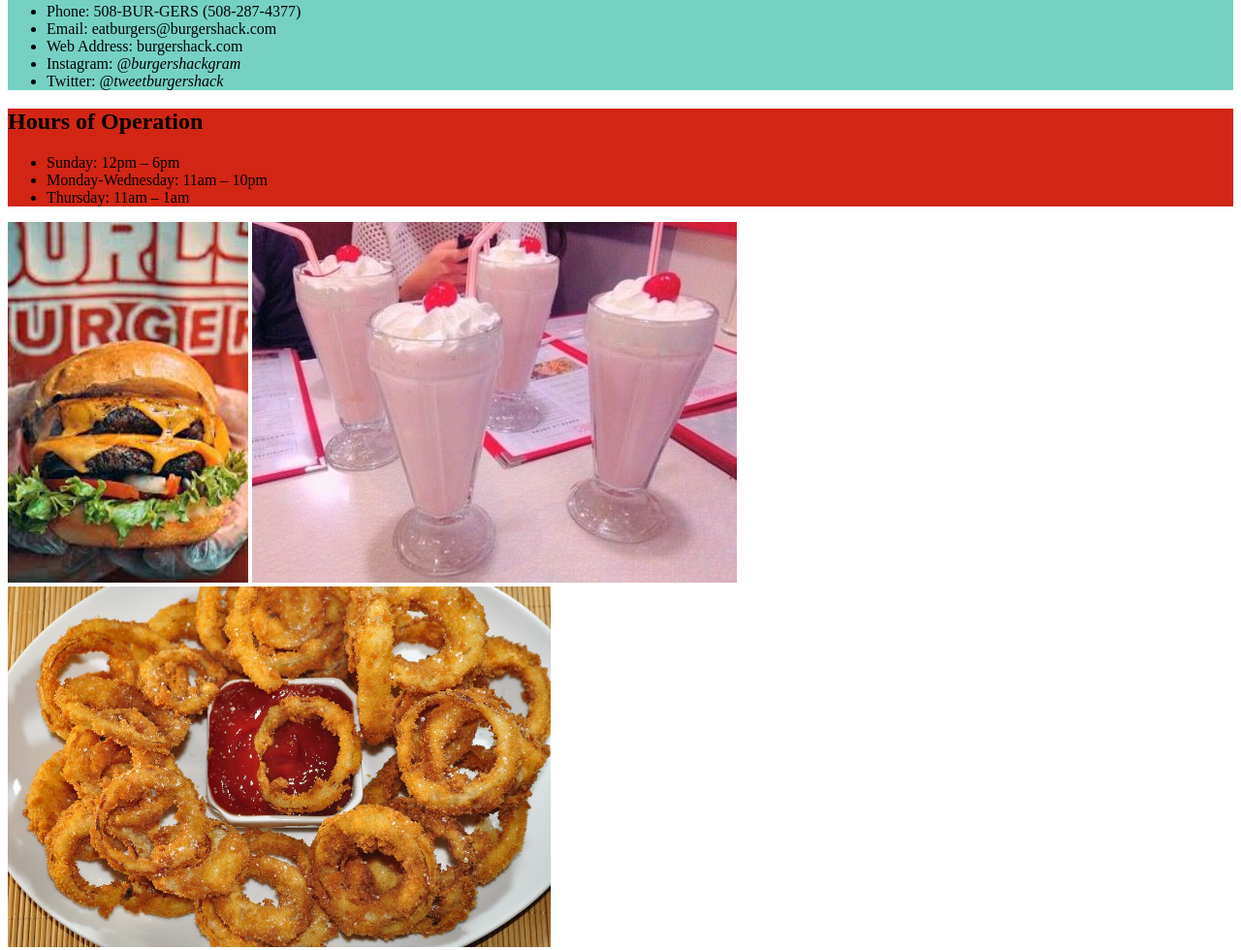
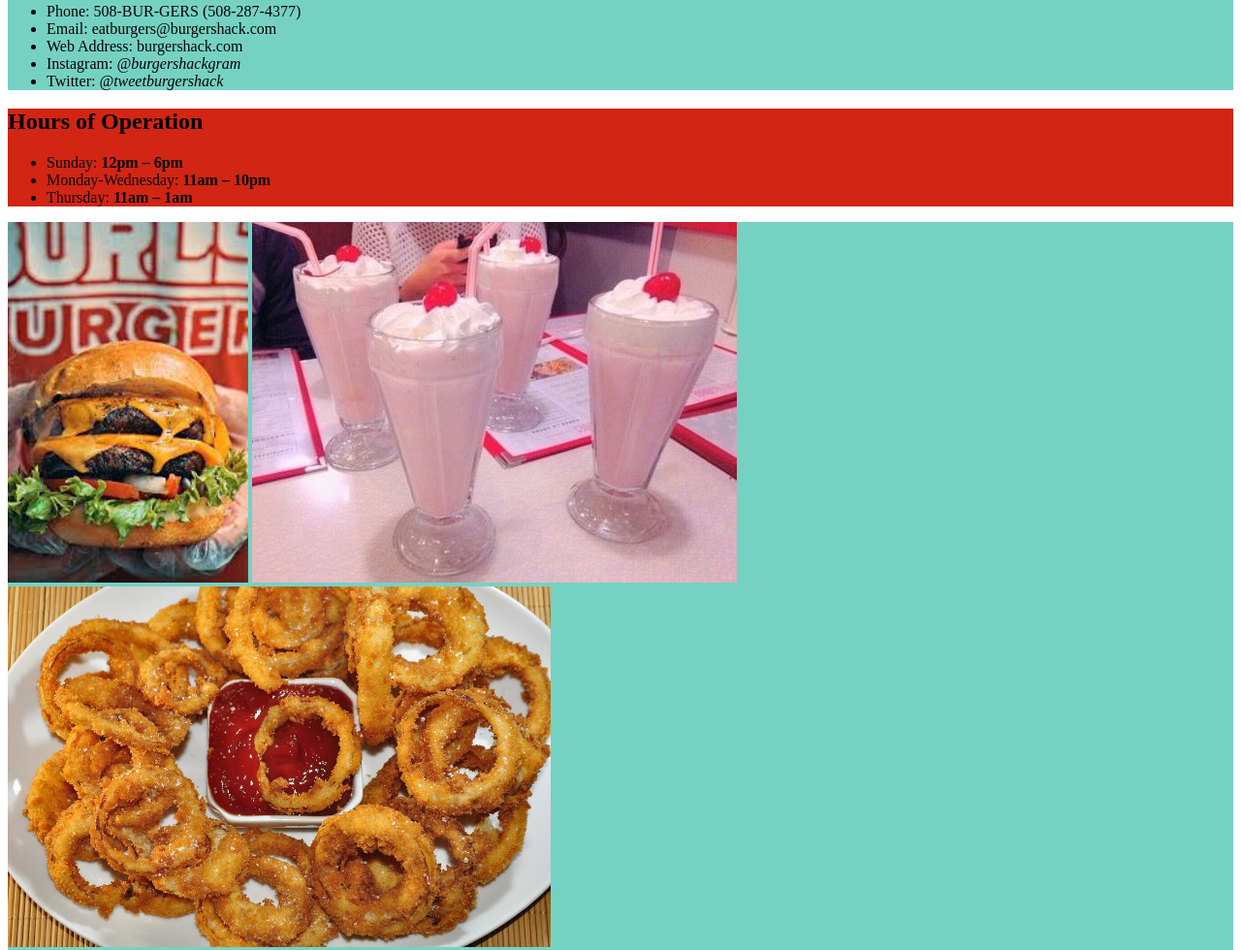
Before and after one commit to kirisetzer/kirisetzer.github.io, a plain HTML site: page RestaurantLab/restaurant.html in a window 1280 px wide. Shown: the part 720-1700 px from the top of the page at 97% size. Drawn offline with Linux system fonts and the light colour scheme.

Commit message:
Update restaurant.html

```diff
--- a/RestaurantLab/restaurant.html
+++ b/RestaurantLab/restaurant.html
@@ -27,14 +27,14 @@
     <div style="text-align:left; background-color:#d22513">
       <h2>Hours of Operation</h2>
         <ul>
-          <li>Sunday: 12pm – 6pm</li>
-          <li>Monday-Wednesday: 11am – 10pm</li>
-          <li>Thursday: 11am – 1am</li>
+          <li>Sunday: <strong>12pm – 6pm</strong></li>
+          <li>Monday-Wednesday: <strong>11am – 10pm</strong></li>
+          <li>Thursday: <strong>11am – 1am</strong></li>
         </ul>
     </div>
-    <div>
+    <div style="background-color:#75d2c3;">
       <img src="https://kirisetzer.github.io/pics/borger.jpg" alt="burger" border="0" height="372"/>
-      <img src="https://kirisetzer.github.io/pics/milkshake.jpg" alt="shakes" style="align:center"/>
-      <img src="https://kirisetzer.github.io/pics/onion-rings.jpg" alt="onion rings" height="372" style="align:right"/>
+      <img src="https://kirisetzer.github.io/pics/milkshake.jpg" alt="shakes"/>
+      <img src="https://kirisetzer.github.io/pics/onion-rings.jpg" alt="onion rings" height="372"/>
     </div>
 </html>
```
